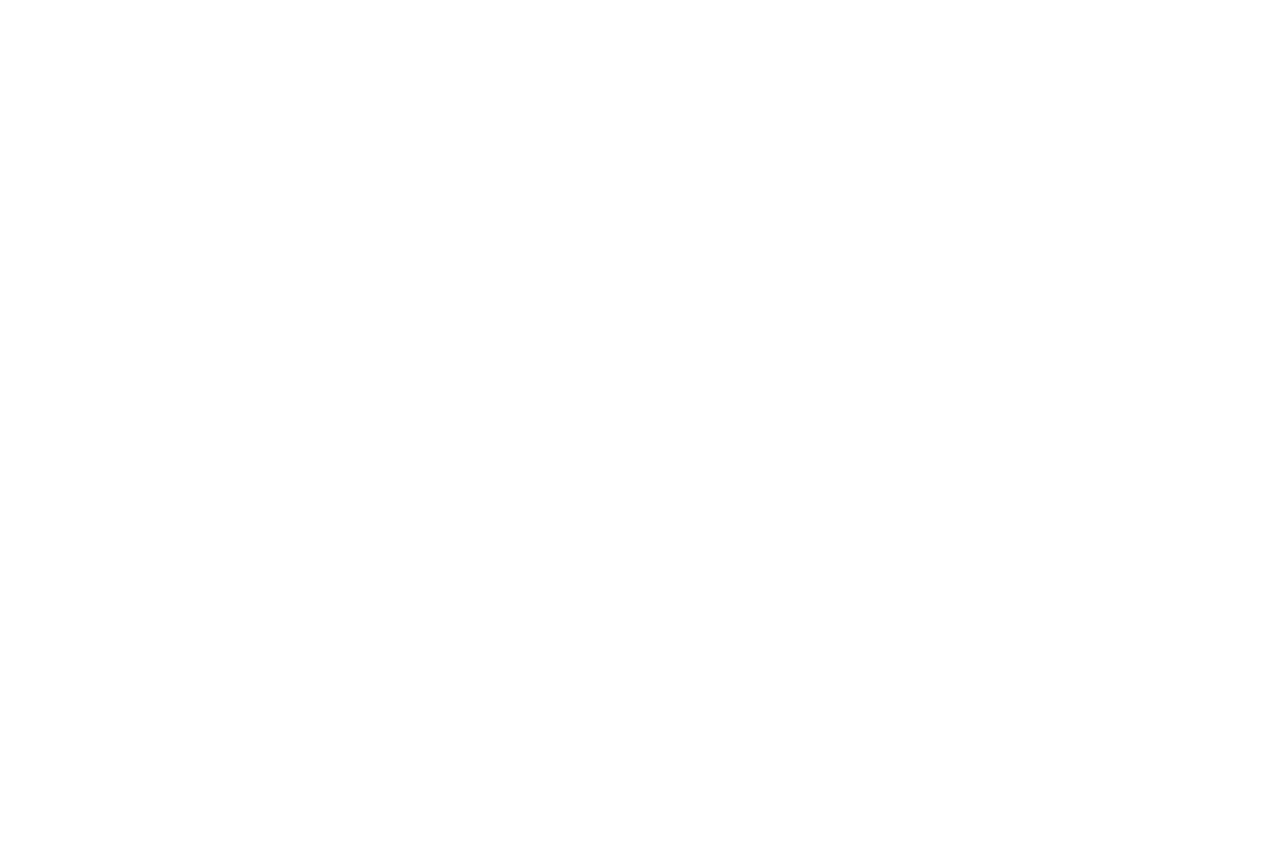
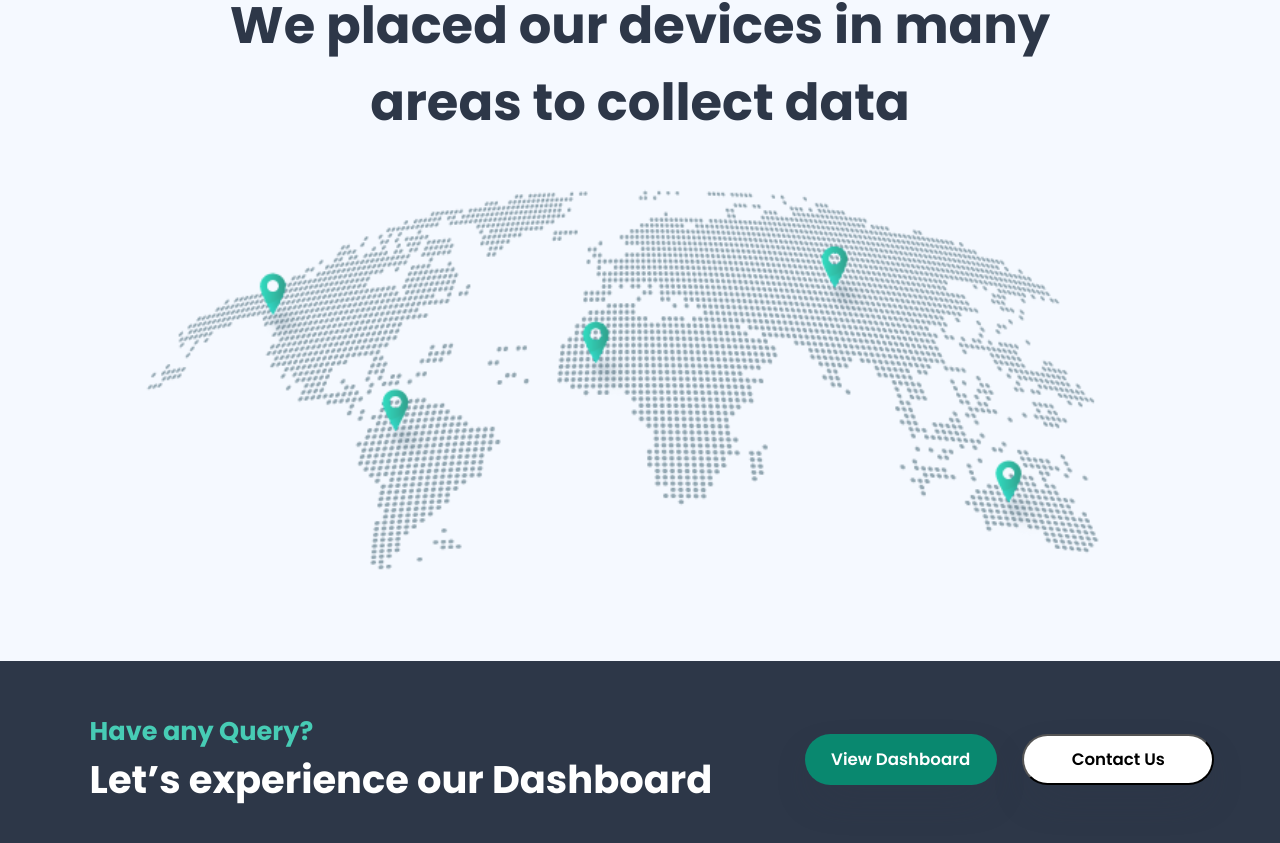
Before and after one commit to HarisSp4rk/growgreen, a React (Vite) app: page / in a window 1280 px wide. Shown: the part 3786-4629 px from the top of the page. Before the commit the page ends 3716 px from the top, so only its background shows below. Built offline with nearby package versions, Linux system fonts and the light colour scheme.

Commit message:
Have any Query ( Component Done ) !!

```diff
--- /dev/null
+++ b/src/Components/DevicesPlaced/DevicesPlacedStyle.css
@@ -0,0 +1,15 @@
+.DevicesPlaced-container{
+    background-color: #F5F9FF;
+    color: #2D3748;
+    margin: 6vw 0 0 0;
+    padding: 1vw 5vw 0 5vw;
+}
+
+.DevicesPlaced-container h1 {
+    font-size: 4vw;
+    padding: 1vw 11vw;
+}
+
+.DevicesPlaced-container img {
+    width: 85vw;
+}
--- /dev/null
+++ b/src/Components/DevicesPlaced/index.jsx
@@ -0,0 +1,14 @@
+import React from 'react'
+import './DevicesPlacedStyle.css'
+import DevicesPlacedToCollectData from '../../assets/DevicesPlaced.svg'
+
+const DevicesPlaced = () => {
+  return (
+    <div className='DevicesPlaced-container'>
+        <h1>We placed our devices in many areas to collect data</h1>
+        <img src={DevicesPlacedToCollectData} alt="Devices Placed" />
+    </div>
+  )
+}
+
+export default DevicesPlaced
--- /dev/null
+++ b/src/Components/HaveAnyQuery/HaveAnyQueryStyles.css
@@ -0,0 +1,54 @@
+.HaveAnyQuery-container {
+    background-color: #2D3748;
+    display: flex;
+}
+
+.HaveAnyQuery-innerDiv1 {
+    padding: 4vw 0 4vw 7vw;
+    text-align: left;
+    flex: 3;
+}
+
+.HaveAnyQuery-innerDiv1 h2 {
+    color: #47CCB5;
+    font-size: 2vw;
+}
+
+.HaveAnyQuery-innerDiv1 h1 {
+    color: white;
+    font-size: 3vw;
+}
+
+.HaveAnyQuery-innerDiv2 {
+    flex: 2.5;
+    display: flex;
+    justify-content: center;
+    align-items: center;
+}
+
+
+.HaveAnyQuery-innerDiv2 button {
+    width: 15vw;
+    height: 4vw;
+    box-shadow: 0px 18px 40px -12px rgba(45, 55, 72, 0.35);
+    border-radius: 60px;
+    cursor: pointer;
+    font-weight: 600;
+    transition: all 0.2s ease-in-out;
+    font-size: 1.3vw;
+    padding: 0 2vw;
+}
+
+.HaveAnyQuery-innerDiv2 .button1 {
+    color: white;
+    border: none;
+}
+
+.HaveAnyQuery-innerDiv2 .contactUs-button {
+    background-color: white;
+    margin-left: 2vw;
+}
+
+.contactUs-button:hover {
+    box-shadow: 0px 18px 40px -12px rgba(45, 55, 72, 0.35), inset black 0px 0px 0px 1px;
+}
--- /dev/null
+++ b/src/Components/HaveAnyQuery/index.jsx
@@ -0,0 +1,19 @@
+import React from 'react'
+import './HaveAnyQueryStyles.css'
+
+const HaveAnyQuery = () => {
+  return (
+    <div className='HaveAnyQuery-container'>
+        <div className='HaveAnyQuery-innerDiv1'>
+            <h2>Have any Query?</h2>
+            <h1>Let’s experience our Dashboard</h1>
+        </div>
+        <div className='HaveAnyQuery-innerDiv2'>
+            <button className='button1'>View Dashboard</button>
+            <button className='contactUs-button'>Contact Us</button>
+        </div>
+    </div>
+  )
+}
+
+export default HaveAnyQuery
--- a/src/Components/ProblemsFacing/ProblemsFacingStyles.css
+++ b/src/Components/ProblemsFacing/ProblemsFacingStyles.css
@@ -79,7 +79,7 @@
 } */
 
 
-@media screen and (max-width: 550px) {
+@media screen and (max-width: 700px) {
     @keyframes marquee {
         0% {
             left: 0;
@@ -110,5 +110,6 @@
 
     .problemFacing-inner-divs div p span {
         font-size: 3.5vw;
-    }
+        padding: 0.5vw 3vw;
 }
+}
--- a/src/Pages/Landing Page/index.jsx
+++ b/src/Pages/Landing Page/index.jsx
@@ -1,5 +1,7 @@
 import React from 'react'
 import AboutUs from '../../Components/AboutUs'
+import DevicesPlaced from '../../Components/DevicesPlaced'
+import HaveAnyQuery from '../../Components/HaveAnyQuery'
 import Intro from '../../Components/Intro'
 import ProblemFacing from '../../Components/ProblemsFacing'
 import Traffic from '../../Components/Traffic'
@@ -14,6 +16,8 @@ const LandingPage = () => {
             <AboutUs/>
             <Traffic/>
             <ProblemFacing/>
+            <DevicesPlaced/>
+            <HaveAnyQuery/>
             </div>
         </div>
     )
```
Also changed, not shown: src/assets/DevicesPlaced.svg (added).
